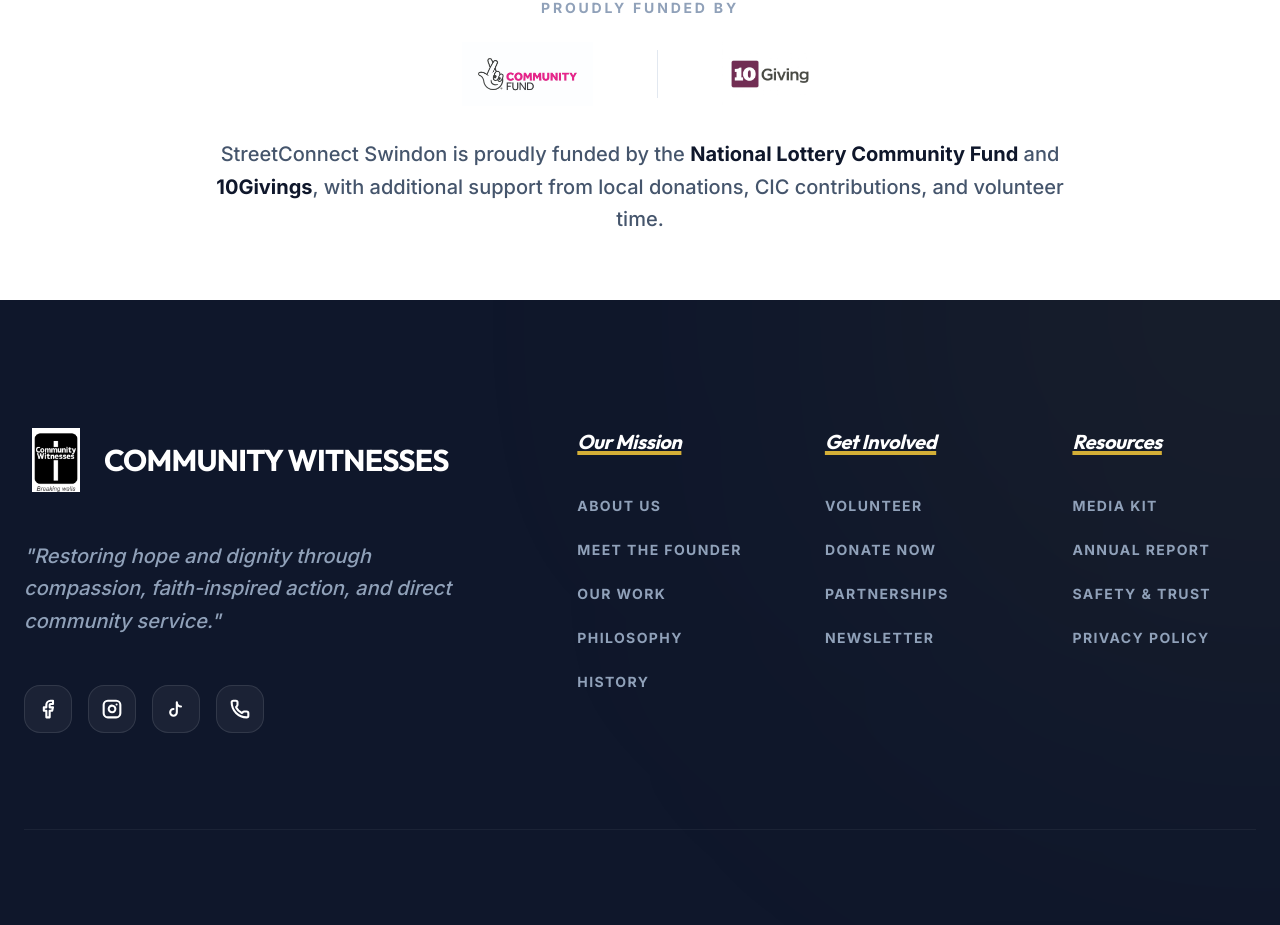
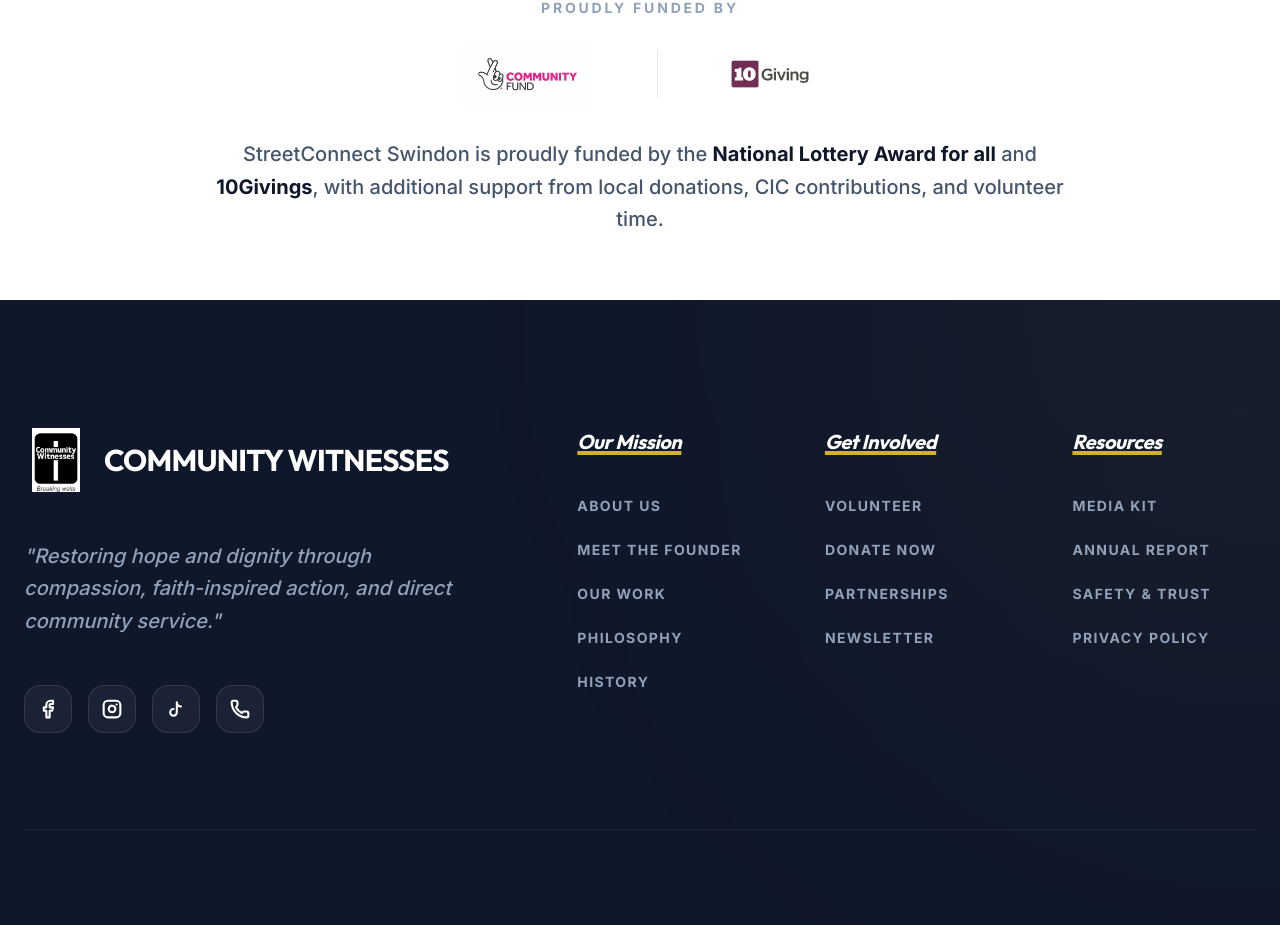
Before and after one commit to Temitopemoses/community-witnesses, a React (Vite) app in the folder frontend/: page /project in a window 1280 px wide. Shown: the part 3996-4921 px from the top of the page. Built offline with nearby package versions, Linux system fonts and the light colour scheme.

Commit message:
community fund replaced in project

```diff
--- a/frontend/src/pages/Project.jsx
+++ b/frontend/src/pages/Project.jsx
@@ -223,7 +223,7 @@ export default function Project() {
             />
           </div>
           <p className="text-slate-600 text-xl leading-relaxed font-medium">
-            StreetConnect Swindon is proudly funded by the <strong className="text-slate-900 font-bold">National Lottery Community Fund</strong> and <strong className="text-slate-900 font-bold">10Givings</strong>, with additional support from local donations, CIC contributions, and volunteer time.
+            StreetConnect Swindon is proudly funded by the <strong className="text-slate-900 font-bold">National Lottery Award for all</strong> and <strong className="text-slate-900 font-bold">10Givings</strong>, with additional support from local donations, CIC contributions, and volunteer time.
           </p>
         </div>
       </section>
```
